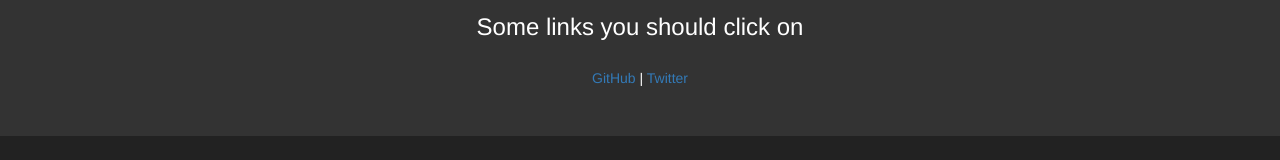
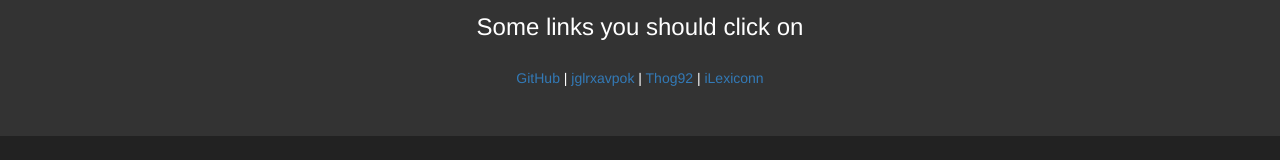
Before and after one commit to OurCraft/OurCraft.github.io, a plain HTML site: page index.html in a window 1280 px wide. Shown: the part 2375-2535 px from the top of the page. Drawn offline with nearby package versions, Linux system fonts and the light colour scheme.

Commit message:
Added twitters

```diff
--- a/index.html
+++ b/index.html
@@ -154,7 +154,7 @@
 					<div class="row">
 						<div class="footer-col text-center">
 							<h3>Some links you should click on</h3>
-							<h5><a href="https://github.com/OurCraft">GitHub</a> | <a href="https://twitter.com/ilexiconn">Twitter</a></h5>
+							<h5><a href="https://github.com/OurCraft">GitHub</a> | <a href=https://twitter.com/jglrxavpok">jglrxavpok</a> | <a href="http://twitter.com/Thog92dev/">Thog92</a> | <a href="https://twitter.com/iLexiconn/">iLexiconn</a></h5>
 						</div>
 					</div>
 				</div>
```
